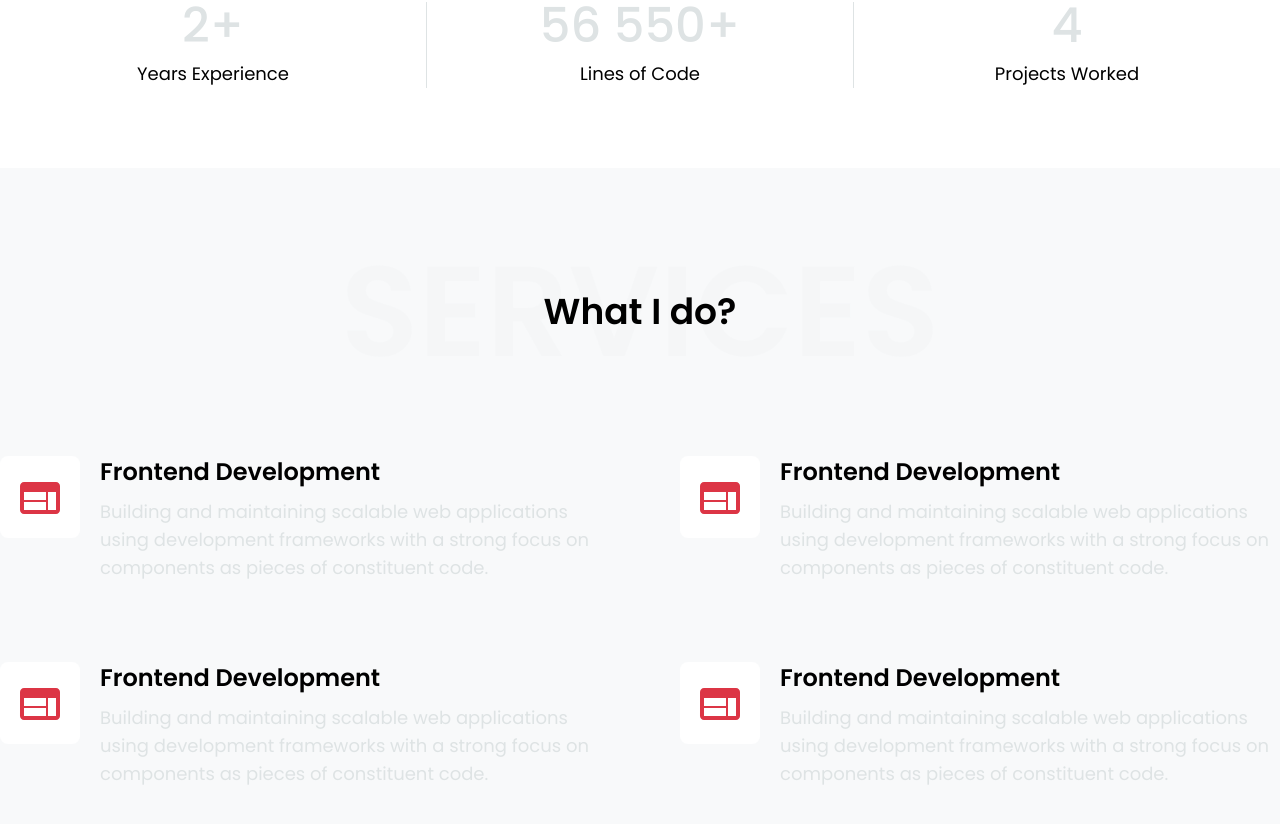
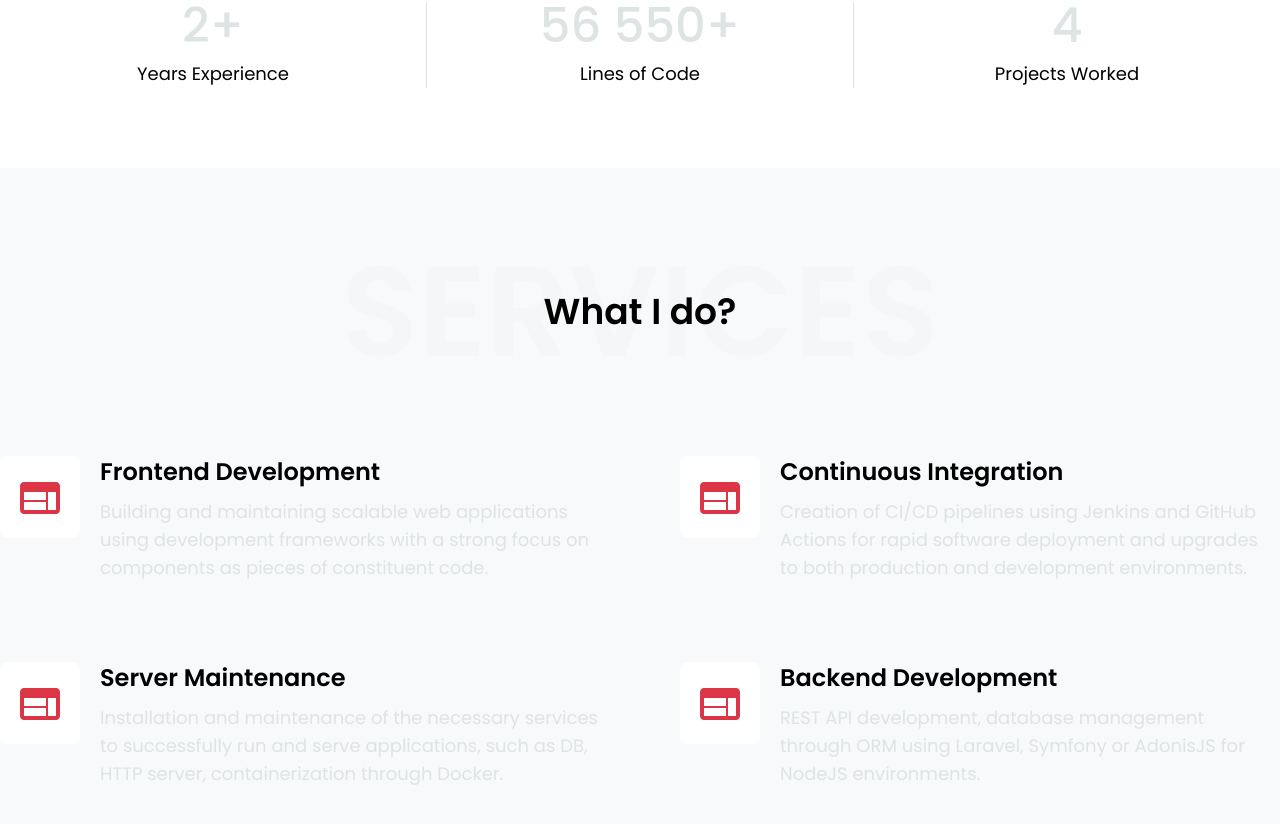
Before and after one commit to lnfrative/lnfrative, a Next.js app: page / in a window 1280 px wide. Shown: the part 1555-2379 px from the top of the page. Built offline with nearby package versions, Linux system fonts and the light colour scheme.

Commit message:
fix services section texts

```diff
--- a/components/SectionServices/index.tsx
+++ b/components/SectionServices/index.tsx
@@ -26,8 +26,8 @@ function SectionServices() {
                         <div className="mt-20" />
 
                         <GroupDescription
-                            title="Frontend Development"
-                            description="Building and maintaining scalable web applications using development frameworks with a strong focus on components as pieces of constituent code."
+                            title="Server Maintenance"
+                            description="Installation and maintenance of the necessary services to successfully run and serve applications, such as DB, HTTP server, containerization through Docker."
                             imageElement={(
                                 <div className="text-primary-light dark:text-primary-dark text-5xl">
                                     <Web color="inherit" fontSize="inherit" />
@@ -38,8 +38,8 @@ function SectionServices() {
 
                     <div className="flex-1">
                         <GroupDescription
-                            title="Frontend Development"
-                            description="Building and maintaining scalable web applications using development frameworks with a strong focus on components as pieces of constituent code."
+                            title="Continuous Integration"
+                            description="Creation of CI/CD pipelines using Jenkins and GitHub Actions for rapid software deployment and upgrades to both production and development environments."
                             imageElement={(
                                 <div className="text-primary-light dark:text-primary-dark text-5xl">
                                     <Web color="inherit" fontSize="inherit" />
@@ -50,8 +50,8 @@ function SectionServices() {
                         <div className="mt-20" />
 
                         <GroupDescription
-                            title="Frontend Development"
-                            description="Building and maintaining scalable web applications using development frameworks with a strong focus on components as pieces of constituent code."
+                            title="Backend Development"
+                            description="REST API development, database management through ORM using Laravel, Symfony or AdonisJS for NodeJS environments."
                             imageElement={(
                                 <div className="text-primary-light dark:text-primary-dark text-5xl">
                                     <Web color="inherit" fontSize="inherit" />
```
